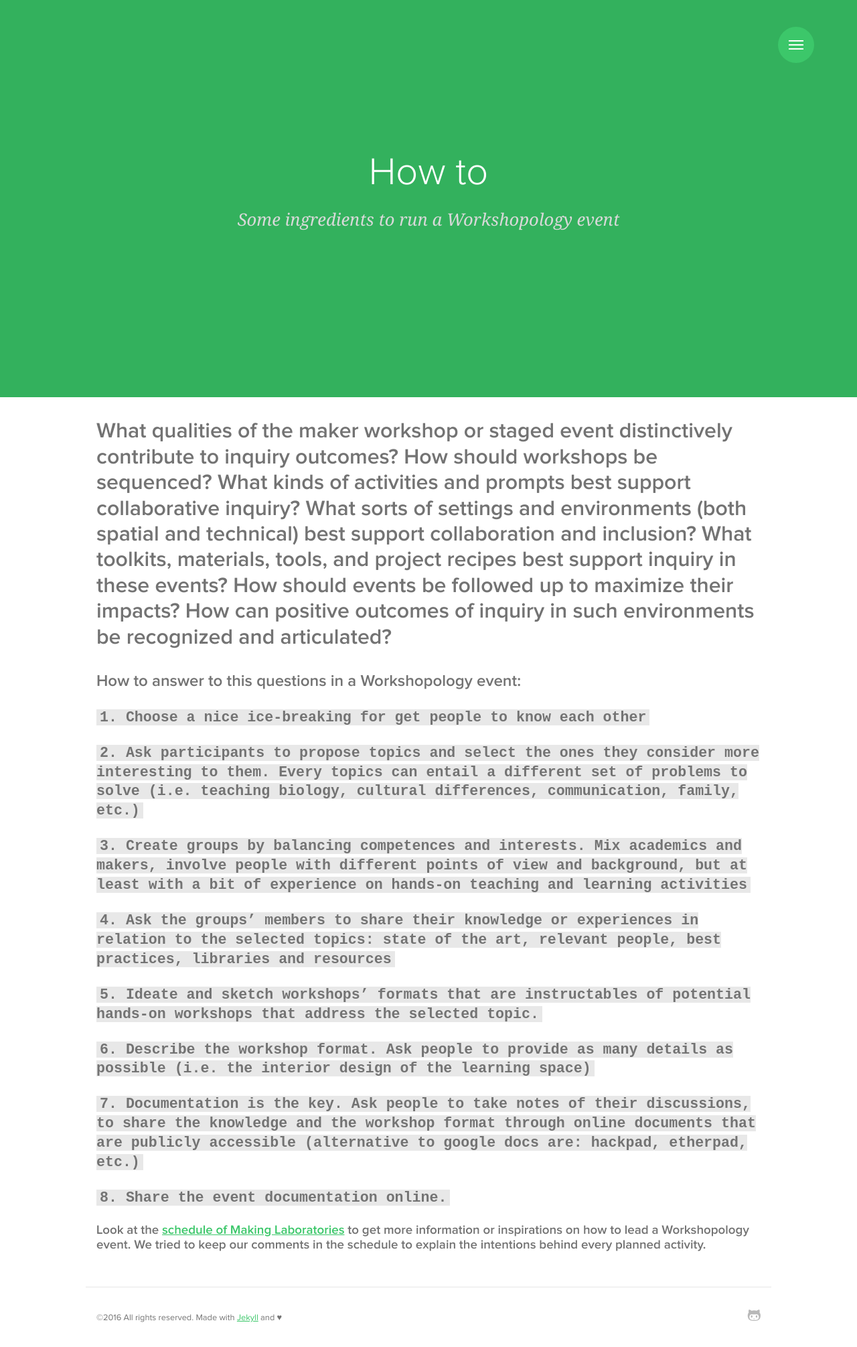
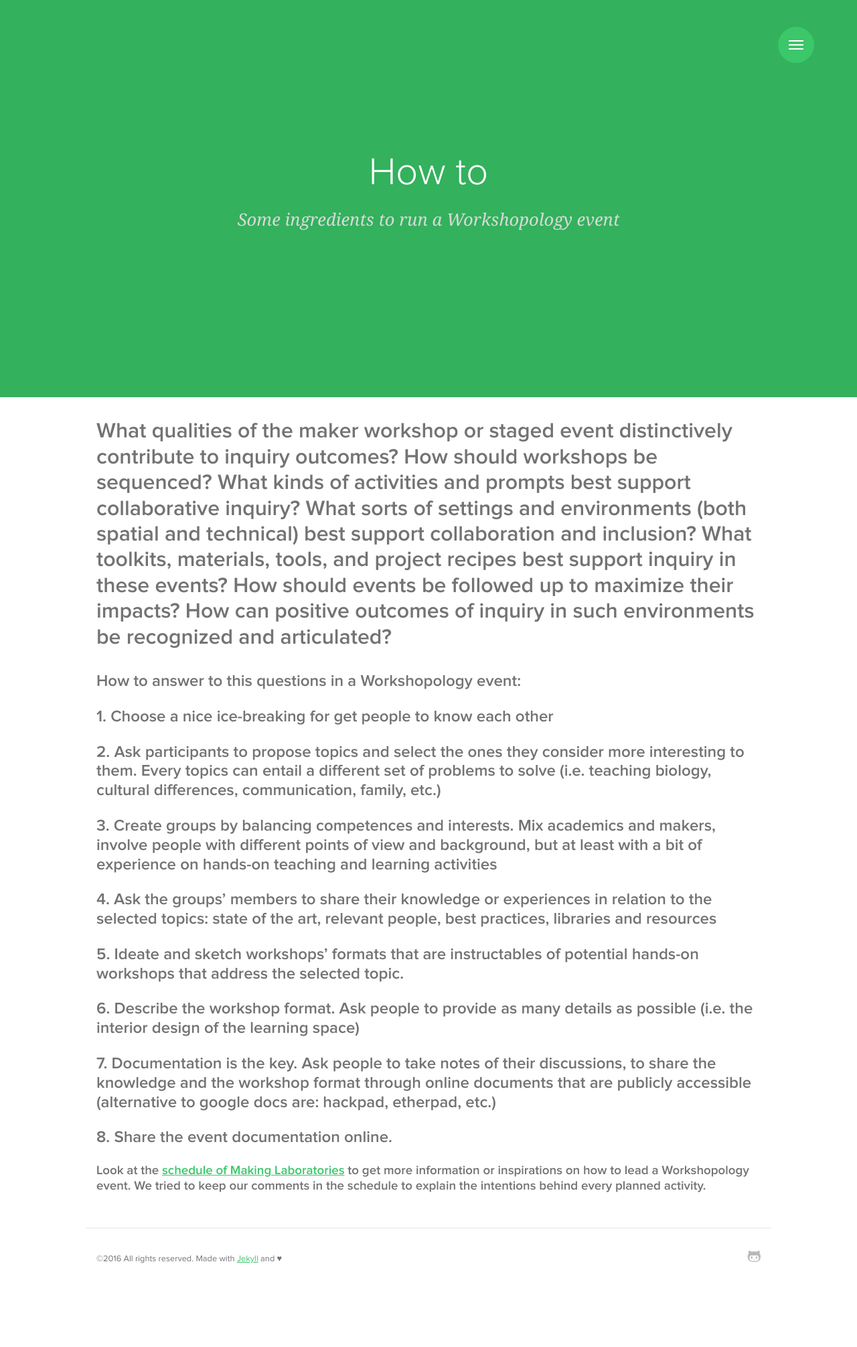
Before and after one commit to almostserena/workshopology-website-generator, a Jekyll site: the page built from howto.md, in a window 1280 px wide. Shown: the whole page at 67% size. Built offline with Jekyll 4.4.1, drawn with Linux system fonts in a browser that asks for light colours; some web fonts are replaced.

Commit message:
lkn
kink

```diff
--- a/howto.md
+++ b/howto.md
@@ -8,21 +8,21 @@ subtitle: Some ingredients to run a Workshopology event
 
 ## How to answer to this questions in a Workshopology event:
 
-## `1. Choose a nice ice-breaking for get people to know each other`
+## 1. Choose a nice ice-breaking for get people to know each other
 
-## `2. Ask participants to propose topics and select the ones they consider more interesting to them. Every topics can entail a different set of problems to solve (i.e. teaching biology, cultural differences, communication, family, etc.)`
+## 2. Ask participants to propose topics and select the ones they consider more interesting to them. Every topics can entail a different set of problems to solve (i.e. teaching biology, cultural differences, communication, family, etc.)
 
-## `3. Create groups by balancing competences and interests. Mix academics and makers, involve people with different points of view and background, but at least with a bit of experience on hands-on teaching and learning activities`
+## 3. Create groups by balancing competences and interests. Mix academics and makers, involve people with different points of view and background, but at least with a bit of experience on hands-on teaching and learning activities
 
-## `4. Ask the groups’ members to share their knowledge or experiences in relation to the selected topics: state of the art, relevant people, best practices, libraries and resources`
+## 4. Ask the groups’ members to share their knowledge or experiences in relation to the selected topics: state of the art, relevant people, best practices, libraries and resources
 
-## `5. Ideate and sketch workshops’ formats that are instructables of potential hands-on workshops that address the selected topic.`
+## 5. Ideate and sketch workshops’ formats that are instructables of potential hands-on workshops that address the selected topic.
 
-## `6. Describe the workshop format. Ask people to provide as many details as possible (i.e. the interior design of the learning space)`
+## 6. Describe the workshop format. Ask people to provide as many details as possible (i.e. the interior design of the learning space)
 
-## `7. Documentation is the key. Ask people to take notes of their discussions, to share the knowledge and the workshop format through online documents that are publicly accessible (alternative to google docs are: hackpad, etherpad, etc.)`
+## 7. Documentation is the key. Ask people to take notes of their discussions, to share the knowledge and the workshop format through online documents that are publicly accessible (alternative to google docs are: hackpad, etherpad, etc.)
 
-## `8. Share the event documentation online.`
+## 8. Share the event documentation online.
 
 
 
```
